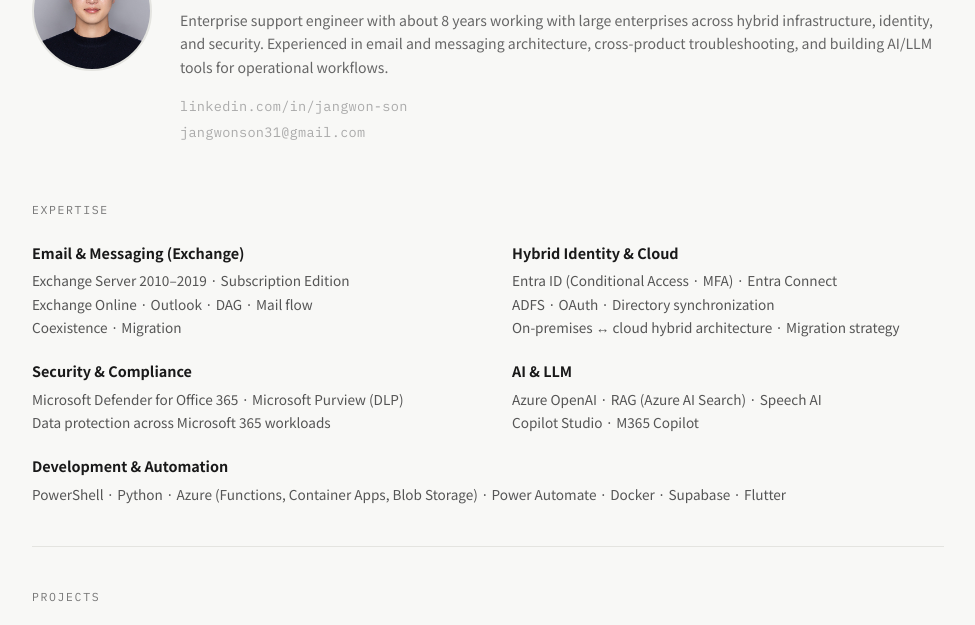
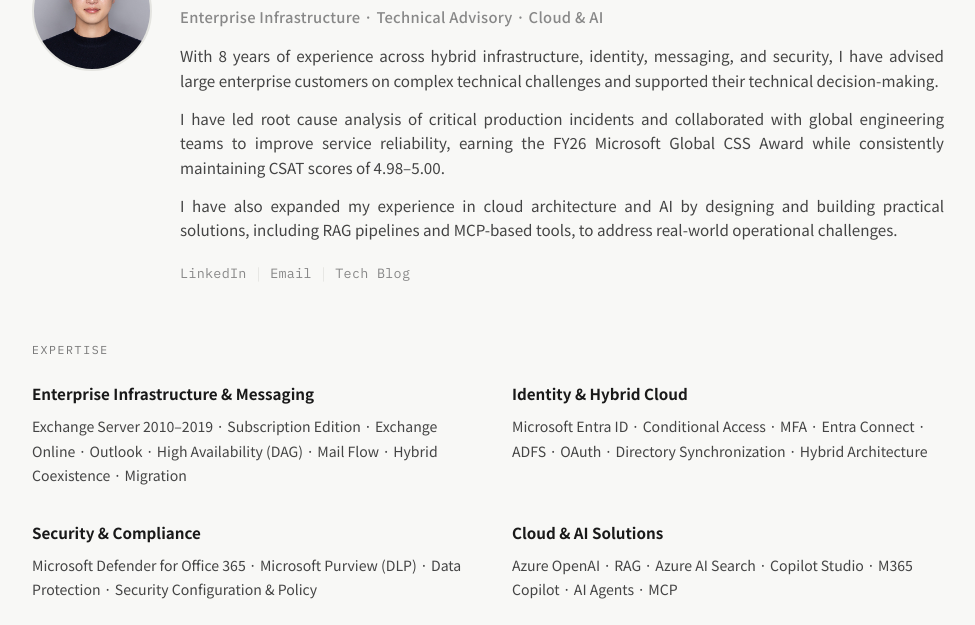
Before and after one commit to sonjangwon/sonjangwon.github.io, a plain HTML site: page index.html in a window 1280 px wide. Shown: the part 121-746 px from the top of the page, without its empty margins (152-1127 px from the left). Drawn offline with Linux system fonts and the light colour scheme.

Commit message:
Revamp portfolio: rewrite hero section, reorder projects, refine experience descriptions
Co-Authored-By: Claude Opus 4.6 <noreply@anthropic.com>

```diff
--- a/index.html
+++ b/index.html
@@ -57,34 +57,58 @@ body {
   font-size: 1.9rem;
   font-weight: 700;
   letter-spacing: -0.5px;
-  margin-bottom: 8px;
+  margin-bottom: 4px;
+}
+
+.hero-subtitle {
+  font-size: 0.92rem;
+  font-weight: 500;
+  color: #888;
+  letter-spacing: 0.02em;
+  margin-bottom: 14px;
 }
 
 .hero-tagline {
-  font-size: 0.88rem;
-  color: #666;
-  line-height: 1.65;
-  margin-top: 6px;
-  margin-bottom: 16px;
-  max-width: 100%;
+  font-size: 0.95rem;
+  color: #444;
+  line-height: 1.6;
+  margin-bottom: 20px;
+  max-width: 840px;
+  text-align: justify;
+}
+
+.hero-tagline p {
+  margin-bottom: 14px;
+}
+
+.hero-tagline p:last-child {
+  margin-bottom: 0;
 }
 
 .hero-links {
   display: flex;
-  flex-direction: column;
-  gap: 4px;
+  flex-direction: row;
+  align-items: center;
+  gap: 0;
 }
 
-.hero-links a,
-.hero-links span {
+.hero-links a {
   font-family: var(--mono);
-  font-size: 0.85rem;
-  color: var(--muted);
+  font-size: 0.84rem;
+  color: #888;
   text-decoration: none;
   letter-spacing: 0.02em;
+  transition: color 0.15s ease;
 }
 
 .hero-links a:hover { color: var(--accent); }
+
+.hero-links .sep {
+  color: var(--border);
+  margin: 0 10px;
+  font-size: 0.8rem;
+  user-select: none;
+}
 
 hr { border: none; border-top: 1px solid var(--border); margin: 40px 0; }
 
@@ -100,20 +124,20 @@ hr { border: none; border-top: 1px solid var(--border); margin: 40px 0; }
 .exp-grid {
   display: grid;
   grid-template-columns: 1fr 1fr;
-  gap: 20px 48px;
+  gap: 32px 48px;
 }
 .exp-wide { grid-column: span 2; }
 
 .exp-title {
   font-weight: 700;
-  font-size: 0.9rem;
-  margin-bottom: 5px;
+  font-size: 0.95rem;
+  margin-bottom: 8px;
 }
 
 .exp-desc {
-  font-size: 0.85rem;
-  color: #555;
-  line-height: 1.7;
+  font-size: 0.88rem;
+  color: #444;
+  line-height: 1.75;
 }
 
 .tl-item {
@@ -278,6 +302,8 @@ footer {
   .wrap { padding: 56px 20px 84px; }
   .hero { gap: 18px; }
   .hero-photo { width: 88px; height: 88px; }
+  .hero-tagline { font-size: 0.95rem; }
+  .hero-links { flex-wrap: wrap; }
   .exp-grid { grid-template-columns: 1fr; gap: 16px; }
   .exp-wide { grid-column: auto; }
   .tl-item { grid-template-columns: 1fr; gap: 3px; }
@@ -298,10 +324,14 @@ footer {
 <img class="hero-photo" src="img/손장원_2023.jpg" alt="Jangwon Son">
 <div>
 <div class="hero-name">Jangwon Son</div>
-<div class="hero-tagline">Enterprise support engineer with about 8 years working with large enterprises across hybrid infrastructure, identity, and security. Experienced in email and messaging architecture, cross-product troubleshooting, and building AI/LLM tools for operational workflows.</div>
+<div class="hero-subtitle">Enterprise Infrastructure · Technical Advisory · Cloud &amp; AI</div>
+<div class="hero-tagline">
+<p>With 8 years of experience across hybrid infrastructure, identity, messaging, and security, I have advised large enterprise customers on complex technical challenges and supported their technical decision-making.</p>
+<p>I have led root cause analysis of critical production incidents and collaborated with global engineering teams to improve service reliability, earning the FY26 Microsoft Global CSS Award while consistently maintaining CSAT scores of 4.98–5.00.</p>
+<p>I have also expanded my experience in cloud architecture and AI by designing and building practical solutions, including RAG pipelines and MCP-based tools, to address real-world operational challenges.</p>
+</div>
 <div class="hero-links">
-<a href="https://linkedin.com/in/jangwon-son/" rel="noopener noreferrer" target="_blank">linkedin.com/in/jangwon-son</a>
-<a href="mailto:jangwonson31@gmail.com">jangwonson31@gmail.com</a>
+<a href="https://linkedin.com/in/jangwon-son/" rel="noopener noreferrer" target="_blank">LinkedIn</a><span class="sep">|</span><a href="mailto:jangwonson31@gmail.com">Email</a><span class="sep">|</span><a href="https://jangsonlab.tistory.com/" rel="noopener noreferrer" target="_blank">Tech Blog</a>
 </div>
 </div>
 </div>
@@ -309,24 +339,24 @@ footer {
 <div class="label">Expertise</div>
 <div class="exp-grid">
   <div>
-    <div class="exp-title">Email &amp; Messaging (Exchange)</div>
-    <div class="exp-desc">Exchange Server 2010–2019 · Subscription Edition<br>Exchange Online · Outlook · DAG · Mail flow<br>Coexistence · Migration</div>
+    <div class="exp-title">Enterprise Infrastructure &amp; Messaging</div>
+    <div class="exp-desc">Exchange Server 2010–2019 · Subscription Edition · Exchange Online · Outlook · High Availability (DAG) · Mail Flow · Hybrid Coexistence · Migration</div>
   </div>
   <div>
-    <div class="exp-title">Hybrid Identity &amp; Cloud</div>
-    <div class="exp-desc">Entra ID (Conditional Access · MFA) · Entra Connect<br>ADFS · OAuth · Directory synchronization<br>On-premises ↔ cloud hybrid architecture · Migration strategy</div>
+    <div class="exp-title">Identity &amp; Hybrid Cloud</div>
+    <div class="exp-desc">Microsoft Entra ID · Conditional Access · MFA · Entra Connect · ADFS · OAuth · Directory Synchronization · Hybrid Architecture</div>
   </div>
   <div>
     <div class="exp-title">Security &amp; Compliance</div>
-    <div class="exp-desc">Microsoft Defender for Office 365 · Microsoft Purview (DLP)<br>Data protection across Microsoft 365 workloads</div>
+    <div class="exp-desc">Microsoft Defender for Office 365 · Microsoft Purview (DLP) · Data Protection · Security Configuration &amp; Policy</div>
   </div>
   <div>
-    <div class="exp-title">AI &amp; LLM</div>
-    <div class="exp-desc">Azure OpenAI · RAG (Azure AI Search) · Speech AI<br>Copilot Studio · M365 Copilot</div>
+    <div class="exp-title">Cloud &amp; AI Solutions</div>
+    <div class="exp-desc">Azure OpenAI · RAG · Azure AI Search · Copilot Studio · M365 Copilot · AI Agents · MCP</div>
   </div>
   <div class="exp-wide">
     <div class="exp-title">Development &amp; Automation</div>
-    <div class="exp-desc">PowerShell · Python · Azure (Functions, Container Apps, Blob Storage) · Power Automate · Docker · Supabase · Flutter</div>
+    <div class="exp-desc">Python · PowerShell · Java · Docker · Azure Functions · Azure Container Apps · Power Automate · Supabase · Flutter</div>
   </div>
 </div>
 <hr/>
@@ -345,6 +375,16 @@ footer {
 <div class="proj-item">
 <div>
 <div class="proj-head">
+<div class="proj-name"><a href="m365-roadmap-agent.html">M365 Roadmap Copilot Agent →</a></div>
+<div class="proj-meta">Jan 2026 – Feb 2026</div>
+</div>
+<div class="proj-sub">Automated Microsoft 365 Roadmap analysis agent</div>
+<div class="proj-note">Adopted by my team for daily roadmap tracking</div>
+</div>
+</div>
+<div class="proj-item">
+<div>
+<div class="proj-head">
 <div class="proj-name"><a href="ecall-portfolio.html">E-Call AI.ssistant →</a></div>
 <div class="proj-meta">Aug 2025 – Nov 2025</div>
 </div>
@@ -355,18 +395,8 @@ footer {
 <div class="proj-item">
 <div>
 <div class="proj-head">
-<div class="proj-name"><a href="m365-roadmap-agent.html">M365 Roadmap Copilot Agent →</a></div>
-<div class="proj-meta">Jan 2026 – Feb 2026</div>
-</div>
-<div class="proj-sub">Automated Microsoft 365 Roadmap analysis agent</div>
-<div class="proj-note">Adopted by my team for daily roadmap tracking</div>
-</div>
-</div>
-<div class="proj-item">
-<div>
-<div class="proj-head">
 <div class="proj-name"><a href="run-earth.html">Run Earth →</a></div>
-<div class="proj-meta">Aug 2026 – Present</div>
+<div class="proj-meta">Aug 2026 – Nov 2026</div>
 </div>
 <div class="proj-sub">Local-first running app that turns accumulated distance into a journey around the globe</div>
 <div class="proj-note">MVP complete · solo build with Flutter + Supabase</div>
@@ -381,14 +411,14 @@ footer {
 <div>
 <div class="tl-title">Support Escalation Engineer</div>
 <div class="tl-org">Microsoft Korea · Modern Workplace</div>
-<p style="font-size:0.88rem; color:var(--text); font-style:italic; border-left:3px solid var(--accent); padding-left:10px; margin-bottom:10px; line-height:1.7;">Escalation point for the most complex enterprise cases across Exchange Hybrid, identity, and security workloads — advising decision-makers at Korea's largest enterprises and building AI/LLM tools to improve support operations.</p>
+<p style="font-size:0.88rem; color:var(--text); font-style:italic; border-left:3px solid var(--accent); padding-left:10px; margin-bottom:10px; line-height:1.7;">Addressing complex technical challenges across hybrid infrastructure, identity, security, enterprise messaging, and M365 Copilot — advising customers on technical options and risks, supporting informed decision-making, and developing AI-powered tools for operational workflows.</p>
 <ul class="tl-desc">
-<li style="margin-bottom:10px;">▸ FY26 CSS Award (Individual, Global) — Recognized for cross-product root cause analysis of a recurring Exchange outage involving third-party security software across multiple enterprise customers, contributing to long-term operational stability.</li>
-<li style="margin-bottom:10px;">▸ Served as the trusted technical advisor to Strategic and Premier enterprise customers' decision-makers across Exchange Hybrid, Entra ID, and Security workloads — providing architectural trade-off analysis, migration sequencing guidance, and risk assessment that shaped their final technical direction.</li>
-<li style="margin-bottom:10px;">▸ Conducted root cause analysis and resolution for the most complex escalated cases across Exchange, identity, and security workloads — collaborating with Microsoft product engineering teams on issues spanning product boundaries.</li>
-<li style="margin-bottom:10px;">▸ Led Severity A and cross-region incidents, including English-language support for global customers — making real-time technical decisions during active outages and aligning engineering teams and customer stakeholders around a single path forward.</li>
+<li style="margin-bottom:10px;">▸ FY26 CSS Award (Individual, Global) — recognized at the global CSS level for cross-product root cause analysis on a recurring Exchange availability failure.</li>
+<li style="margin-bottom:10px;">▸ Maintained CSAT 4.98–5.00 / 5.00 through sustained technical communication and trusted relationships with Strategic and Premier enterprise customers.</li>
+<li style="margin-bottom:10px;">▸ Served as a dedicated Technical Advisor to internal engineering teams supporting strategic enterprise customers, analyzing dependencies across multiple product domains and guiding technical decision-making.</li>
+<li style="margin-bottom:10px;">▸ Led architectural root cause analysis and remediation direction across complex enterprise environments spanning Exchange Hybrid, Identity, and Security workloads.</li>
+<li style="margin-bottom:10px;">▸ Led cross-region technical response during global Severity-A incidents, contributing to operational stability and minimizing business impact for enterprise customers.</li>
 <li style="margin-bottom:10px;">▸ Advocated for enterprise customers by submitting product feature requests to Microsoft engineering — translating unmet operational needs into structured requirements that influenced product roadmap decisions.</li>
-<li style="margin-bottom:10px;">▸ Sustained CSAT 4.98–5.00 / 5.00 across strategic enterprise customers.</li>
 <li style="margin-bottom:10px;">▸ Built a natural-language log analysis tool for support engineers as project owner (Microsoft Global Hackathon 2026) — logs are aggregated and time-aligned locally in DuckDB, and GitHub Copilot reasons over the summaries via MCP to identify root causes across multiple log sources.</li>
 <li style="margin-bottom:0;">▸ Built an AI-powered security intelligence service for Microsoft Teams (Microsoft Global Hackathon 2024) — designed an end-to-end Azure OpenAI + RAG pipeline, delivering curated insights as a custom Copilot/Teams app.</li>
 </ul>
@@ -414,7 +444,7 @@ footer {
 <div class="tl-period">Dec 2018 – Aug 2020</div>
 <div>
 <div class="tl-title">System Engineer</div>
-<div class="tl-org">Hanwha Systems · Groupware / Exchange</div>
+<div class="tl-org">Hanwha Systems · Groupware</div>
 <ul class="tl-desc">
 <li style="margin-bottom:10px;">▸ Operated Exchange-based mail infrastructure supporting approximately 50,000 users across 40+ servers, responsible for performance optimization, availability management, and incident response.</li>
 <li style="margin-bottom:10px;">▸ Participated in a new mail system deployment project at the holding company, conducting architecture review, server build, and post-cutover stabilization.</li>
```
Also changed, not shown: ecall-portfolio.html (+1 -1 lines), m365-roadmap-agent.html (+1 -1 lines).
